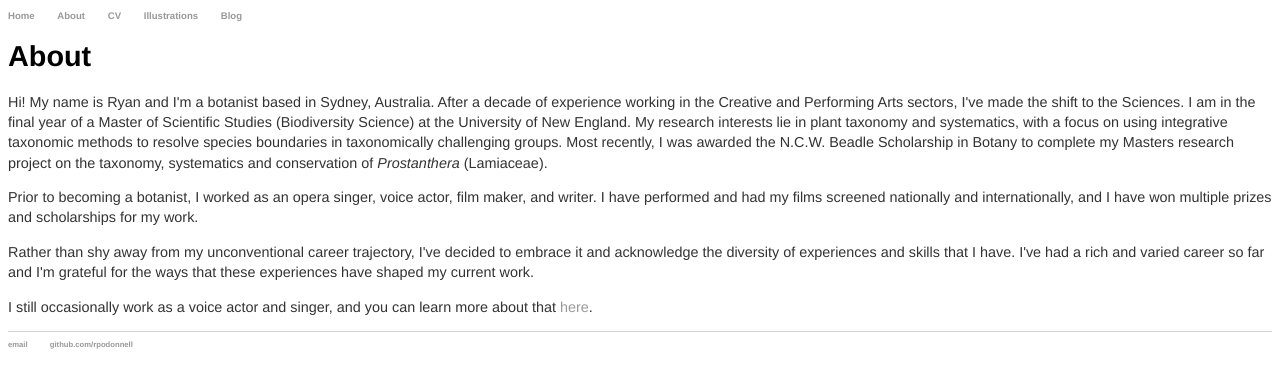
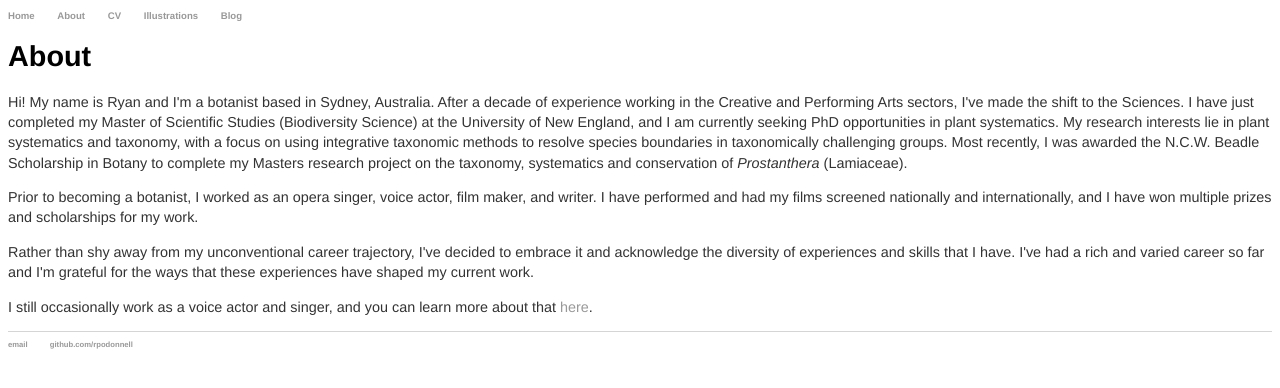
Before and after one commit to rpodonnell/rpodonnell.github.io, a Jekyll site: the page built from about/index.html, in a window 1280 px wide. Shown: the top 388 px of the page. Built offline with Jekyll 4.4.1, drawn with Linux system fonts in a browser that asks for light colours.

Commit message:
Update index.html

```diff
--- a/about/index.html
+++ b/about/index.html
@@ -4,7 +4,7 @@
 ---
 <h1>{{ page.title }}</h1>
 <div class="blurb">
-	<p>Hi! My name is Ryan and I'm a botanist based in Sydney, Australia. After a decade of experience working in the Creative and Performing Arts sectors, I've made the shift to the Sciences. I am in the final year of a Master of Scientific Studies (Biodiversity Science) at the University of New England. My research interests lie in plant taxonomy and systematics, with a focus on using integrative taxonomic methods to resolve species boundaries in taxonomically challenging groups. Most recently, I was awarded the N.C.W. Beadle Scholarship in Botany to complete my Masters research project on the taxonomy, systematics and conservation of <em>Prostanthera</em> (Lamiaceae).</p>
+	<p>Hi! My name is Ryan and I'm a botanist based in Sydney, Australia. After a decade of experience working in the Creative and Performing Arts sectors, I've made the shift to the Sciences. I have just completed my Master of Scientific Studies (Biodiversity Science) at the University of New England, and I am currently seeking PhD opportunities in plant systematics. My research interests lie in plant systematics and taxonomy, with a focus on using integrative taxonomic methods to resolve species boundaries in taxonomically challenging groups. Most recently, I was awarded the N.C.W. Beadle Scholarship in Botany to complete my Masters research project on the taxonomy, systematics and conservation of <em>Prostanthera</em> (Lamiaceae).</p>
 	<p>Prior to becoming a botanist, I worked as an opera singer, voice actor, film maker, and writer. I have performed and had my films screened nationally and internationally, and I have won multiple prizes and scholarships for my work.</p>
 <p>Rather than shy away from my unconventional career trajectory, I've decided to embrace it and acknowledge the diversity of experiences and skills that I have. I've had a rich and varied career so far and I'm grateful for the ways that these experiences have shaped my current work.</p>
 <p>I still occasionally work as a voice actor and singer, and you can learn more about that <a href="http://rpodonnell.com.au/">here</a>.</p>
```
